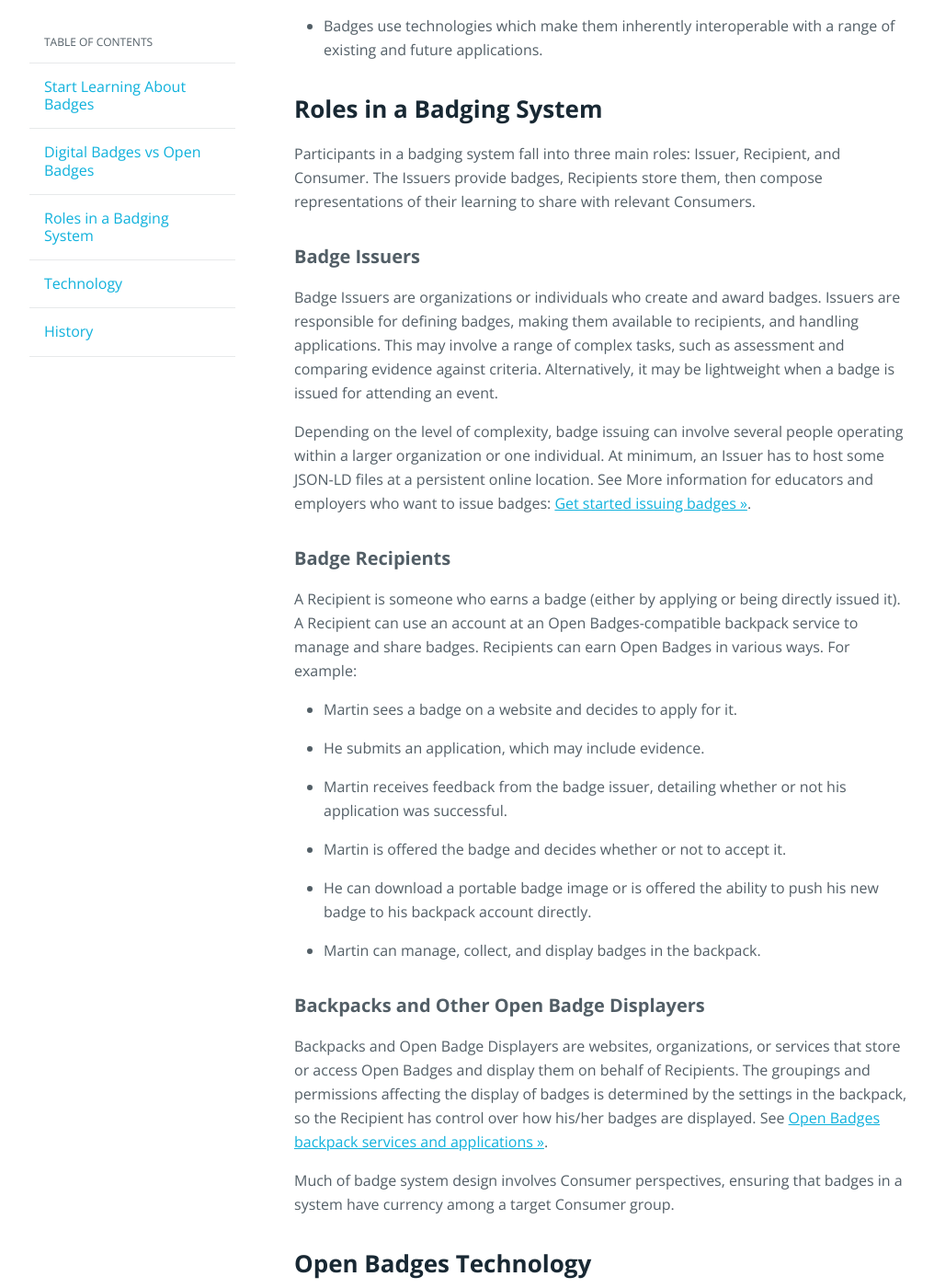
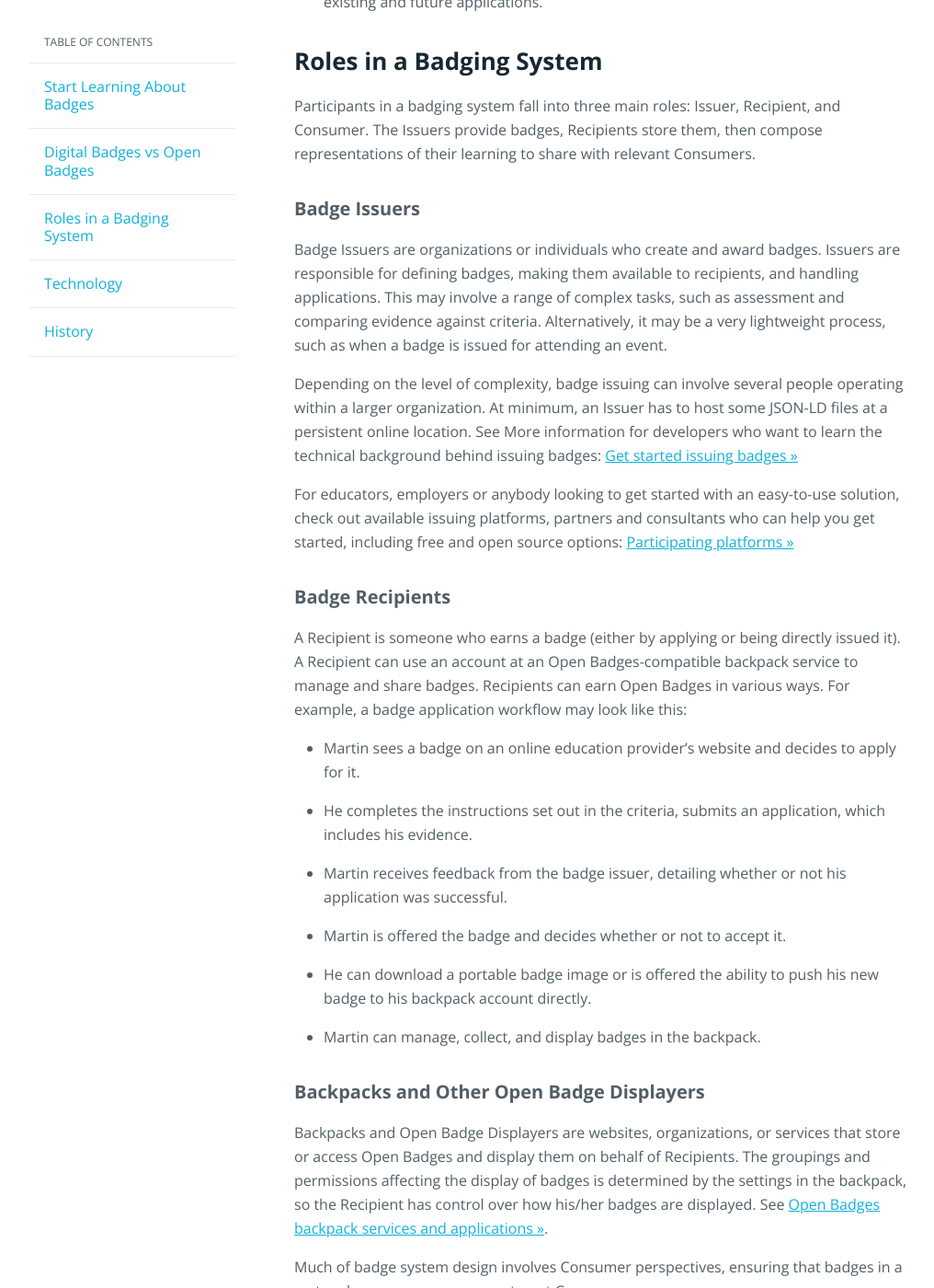
Before and after one commit to mozilla/openbadges.org-static, a Jekyll site: the page built from about/index.md, in a window 1280 px wide and 1400 px high, scrolled down 3458 px. Shown: the whole window at 92% size, without its empty margins (128-1144 px from the left). Built offline with Jekyll 4.4.1, drawn with Linux system fonts in a browser that asks for light colours; some of the changed text lies outside the part shown.

Commit message:
Simplifying wording on /about

```diff
--- a/about/index.md
+++ b/about/index.md
@@ -31,14 +31,14 @@
   <p class="contentblock-x-imagecaption">Open Badges Anatomy, by Kyle Bowen (Used under CC-BY-SA License)</p>
 </div>
 
-Issuers award badges to Recipients by giving them portable image files. Recipients store and share them in their backpacks or display software, which can be used to verify their authenticity.
+Issuers award badges to Recipients by giving them portable badge image files that contain their earned badge information. Recipients store and share their earned badges in a badge backpack or on their badging platform of choice.
 
 <div class="contentblock-x-imagecontainer">
   <img src="{{ site.baseurl}}/images/badges-ecosystem-infographic.jpg" alt="An infographic showing the different users and services in the badges ecosystem. Issuers award badges to recipients who store them in displayers which verify authenticity and make it possible to share with consumers." />
   <p class="contentblock-x-imagecaption">The Open Badges Ecosystem (by Erik Knutson for the Badge Alliance, licensed CC-BY)</p>
 </div>
 
-The Open Badges Specification is designed to make badging flexible enough to represent a full range of online and offline learning experiences. While initially most attractive within the formal and informal education market, open badging is spreading to many industries and disciplines, across a range of formal and informal learning environments. Empowering recipients to use their badges as legitimate credentials also requires support for sharing badges across many display sites and services. Building a credential issuing, management, and verification system within a single company would be easier than the Open Badges model, but the distributed nature of Open Badges embeds the values of the web into learning credentials, ensuring users in every role have choices about which software and services they want to use.
+The Open Badges Specification is designed to make badging flexible enough to represent a full range of online and offline learning experiences. While initially most attractive within the formal and informal education market, open badging is spreading to many industries and disciplines, across a range of formal and informal learning environments. Empowering recipients to use their badges as legitimate credentials also requires support for sharing badges across many display sites and services. The distributed nature of the Open Badges ecosystem that users in every role have choices about which software and services they want to use.
 
 <h2 class="title title-content" id="digital-vs-open">Digital Badges vs. Open Badges</h2>
 Not all digital badges are Open Badges. A digital badge is an online representation of a skill you’ve earned, and Open Badges are a subset of digital badges that have powerful additional features and benefits:
@@ -60,15 +60,17 @@
 Participants in a badging system fall into three main roles: Issuer, Recipient, and Consumer. The Issuers provide badges, Recipients store them, then compose representations of their learning to share with relevant Consumers.
 
 <h3 id="issue" class="title title-secondary">Badge Issuers</h3>
-Badge Issuers are organizations or individuals who create and award badges. Issuers are responsible for defining badges, making them available to recipients, and handling applications. This may involve a range of complex tasks, such as assessment and comparing evidence against criteria. Alternatively, it may be lightweight when a badge is issued for attending an event.
+Badge Issuers are organizations or individuals who create and award badges. Issuers are responsible for defining badges, making them available to recipients, and handling applications. This may involve a range of complex tasks, such as assessment and comparing evidence against criteria. Alternatively, it may be a very lightweight process, such as when a badge is issued for attending an event.
 
-Depending on the level of complexity, badge issuing can involve several people operating within a larger organization or one individual. At minimum, an Issuer has to host some JSON-LD files at a persistent online location. See More information for educators and employers who want to issue badges: [Get started issuing badges »]({{ site.baseurl }}/get-started/issuing-badges).
+Depending on the level of complexity, badge issuing can involve several people operating within a larger organization. At minimum, an Issuer has to host some JSON-LD files at a persistent online location. See More information for developers who want to learn the technical background behind issuing badges: [Get started issuing badges »]({{ site.baseurl }}/get-started/issuing-badges)
+
+For educators, employers or anybody looking to get started with an easy-to-use solution, check out available issuing platforms, partners and consultants who can help you get started, including free and open source options: [Participating platforms &raquo;](./participating-services/)
 
 <h3 class="title title-secondary">Badge Recipients</h3>
-A Recipient is someone who earns a badge (either by applying or being directly issued it). A Recipient can use an account at an Open Badges-compatible backpack service to manage and share badges. Recipients can earn Open Badges in various ways. For example:
+A Recipient is someone who earns a badge (either by applying or being directly issued it). A Recipient can use an account at an Open Badges-compatible backpack service to manage and share badges. Recipients can earn Open Badges in various ways. For example, a badge application workflow may look like this:
 
-* Martin sees a badge on a website and decides to apply for it.
-* He submits an application, which may include evidence.
+* Martin sees a badge on an online education provider's website and decides to apply for it.
+* He completes the instructions set out in the criteria, submits an application, which includes his evidence.
 * Martin receives feedback from the badge issuer, detailing whether or not his application was successful.
 * Martin is offered the badge and decides whether or not to accept it.
 * He can download a portable badge image or is offered the ability to push his new badge to his backpack account directly.
```
Also changed, not shown: other parts of about/index.md (+2 -2 lines).
